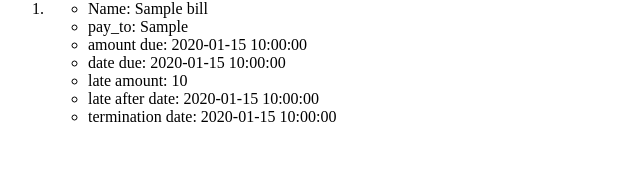
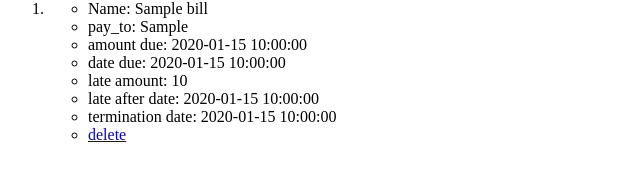
Before and after one commit to enlore/nerdhaus, a Flask app: template templates/index.html in a window 1280 px wide. Shown: the part 124-305 px from the top of the page, without its empty margins (0-640 px from the left). Run offline with Flask 2, Linux system fonts and the light colour scheme; the template is opened without the code that fills it: most values are stand-ins (such as "Sample title", 1, 10 or a date in 2020).

Commit message:
Add delete route

```diff
--- a/app.py
+++ b/app.py
@@ -58,9 +58,9 @@ def create_bill():
 
     return redirect(url_for('index'))
 
-@app.route('/delete/<bill_name>', methods = ['DEL'])
+@app.route('/delete/<bill_name>', methods = ['GET'])
 def delete(bill_name):
-    g.db.execute('DEL from bills where name=?', bill_name)
+    g.db.execute('DELETE from bills where name=?', bill_name)
     g.db.commit()
 
     return redirect(url_for('index'))
--- a/templates/index.html
+++ b/templates/index.html
@@ -19,6 +19,7 @@
         <li>late amount: {{ bill.late_amount }} </li>
         <li>late after date: {{ bill.late_after_date }} </li>
         <li>termination date: {{ bill.termination_date }} </li>
+        <li><a href="/delete/{{bill.name}}">delete</a> </li>
     </ul>
     </li>
     {% endfor %}
```
